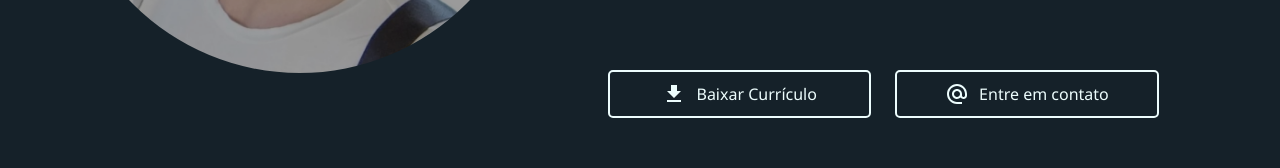
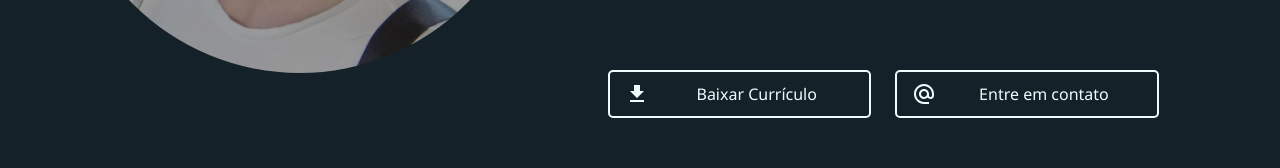
Before and after one commit to Luxxdev/portifolio, a React (Vite) app: page / in a window 1280 px wide. Shown: the part 594-762 px from the top of the page. Built offline with nearby package versions, Linux system fonts and the light colour scheme.

Commit message:
button fix

```diff
--- a/src/components/StyledButton/StyledButton.tsx
+++ b/src/components/StyledButton/StyledButton.tsx
@@ -15,7 +15,7 @@ const StyledButton: React.FC<StyledButtonProps> = ({ children, onClick }) => {
     width: '100%',
     display: 'inline-flex',
     alignItems: 'center',
-    justifyContent: 'center',
+    justifyContent: 'space-between',
     gap: '10px',
     color: theme.palette.primary.contrastText,
     border: `2px solid ${theme.palette.primary.contrastText}`,
--- a/src/pages/Home/sections/Hero/Hero.tsx
+++ b/src/pages/Home/sections/Hero/Hero.tsx
@@ -70,7 +70,7 @@ const Hero = () => {
 
 
               <Grid2 container display={'flex'} justifyContent={'center'} spacing={3} pt={3}>
-                <Grid2 size={{ xs: 7, md: 5 }} display={'flex'} justifyContent={'center'}>
+                <Grid2 size={{ xs: 8, md: 5 }} display={'flex'} justifyContent={'center'}>
                   <StyledButton
                     onClick={() => {
                       const link = document.createElement('a')
@@ -82,14 +82,14 @@ const Hero = () => {
                     }}
                   >
                     <DownloadIcon />
-                    <Typography >{t('heroButtonDownload')}</Typography>
+                    <Typography width={'100%'} >{t('heroButtonDownload')}</Typography>
                   </StyledButton>
                 </Grid2>
 
-                <Grid2 size={{ xs: 7, md: 5 }} display={'flex'} justifyContent={'center'}>
+                <Grid2 size={{ xs: 8, md: 5 }} display={'flex'} justifyContent={'center'}>
                   <StyledButton onClick={() => ScrollTo('footer')}>
                     <AlternateEmailIcon />
-                    <Typography>{t('heroButtonContact')}</Typography>
+                    <Typography width={'100%'}>{t('heroButtonContact')}</Typography>
                   </StyledButton>
                 </Grid2>
               </Grid2>
```
